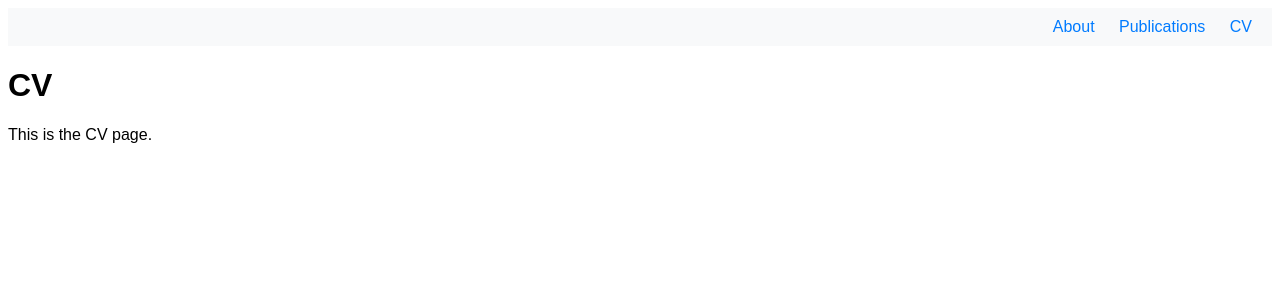
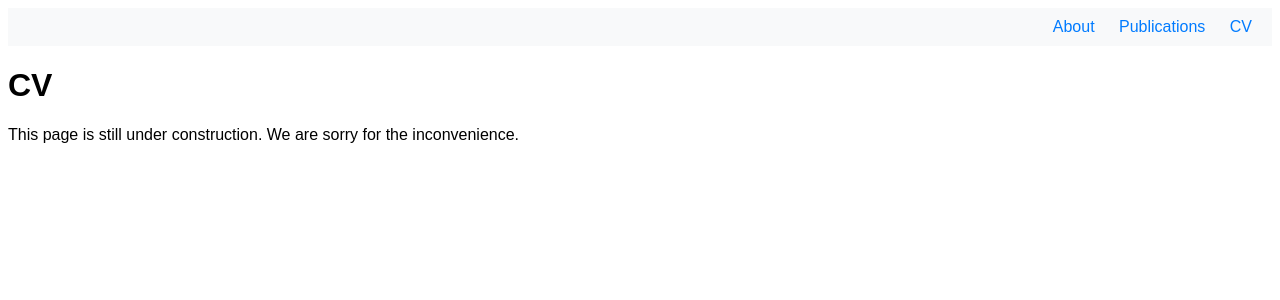
Before and after one commit to haoxuanxie/haoxuanxie.github.io, a Jekyll site: the page built from cv.md, in a window 1280 px wide. Shown: the top 300 px of the page. Built offline with Jekyll 4.4.1, drawn with Linux system fonts in a browser that asks for light colours.

Commit message:
Update cv.md

```diff
--- a/cv.md
+++ b/cv.md
@@ -5,4 +5,4 @@ title: CV
 
 # CV
 
-This is the CV page.
+This page is still under construction. We are sorry for the inconvenience.
```
